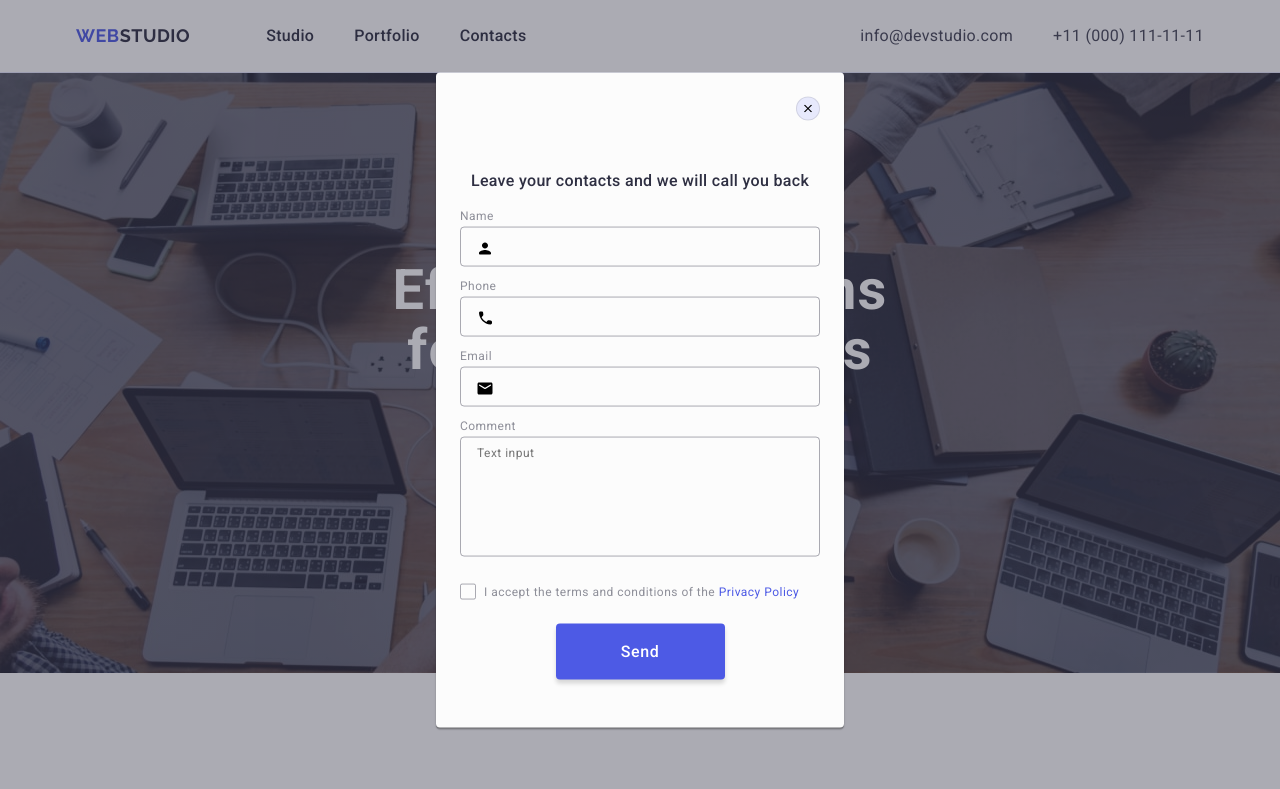
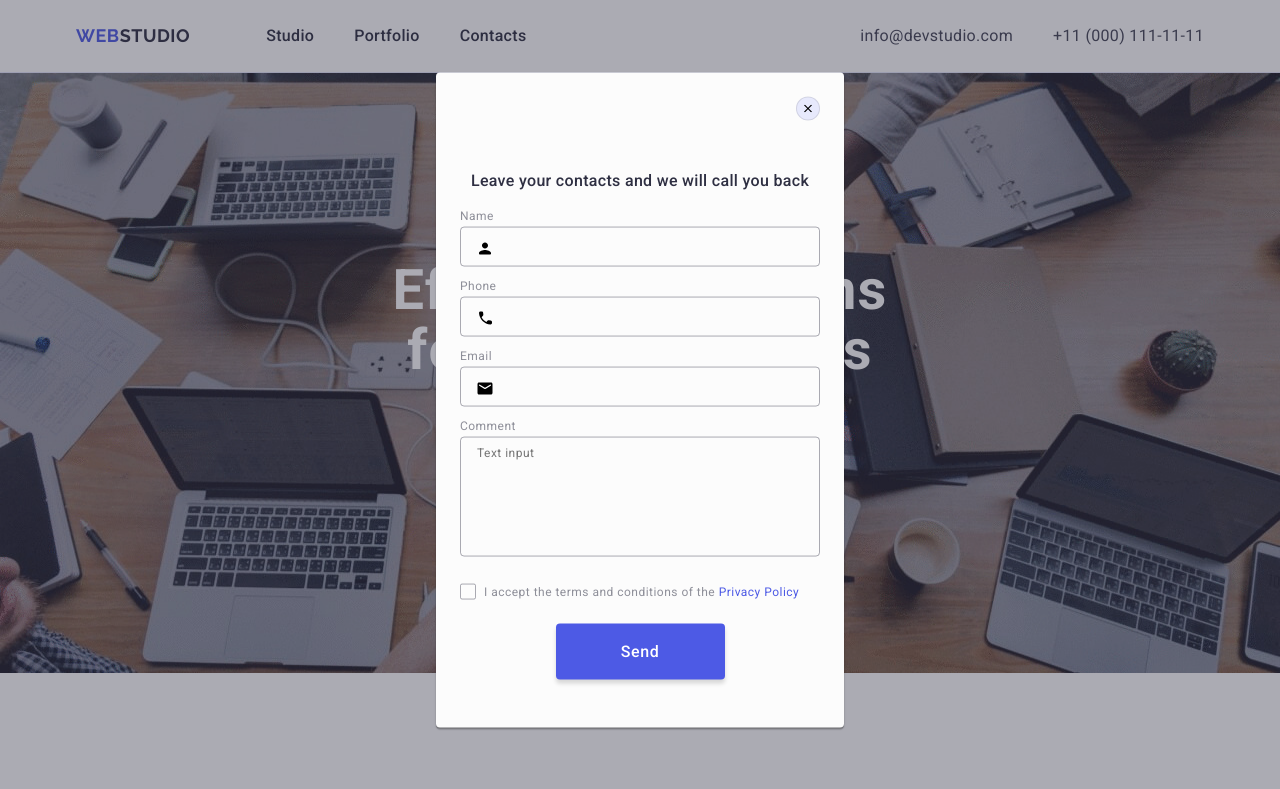
Before and after one commit to Anatolii-Udalov/goit-markup-hw-05, a plain HTML site: page index.html in a window 1280 px wide. Shown: the top 789 px of the page. Drawn offline with nearby package versions, Linux system fonts and the light colour scheme.

Commit message:
update_hero

```diff
--- a/css/styles.css
+++ b/css/styles.css
@@ -146,7 +146,7 @@ h6 {
 /* --------- --------- */
 /* ------ HERO-------- */
 .hero {
-    background-image: linear-gradient(180deg, rgba(46, 47, 66, 0.7), rgba(46, 47, 66, 0.7)), url(/images/people-office.jpg);
+    background-image: url(/images/imageedit.jpg), linear-gradient(180deg, rgba(46, 47, 66, 0.7), rgba(46, 47, 66, 0.7));
     max-width: 1440px;
     background-repeat: no-repeat;
     background-position: center;
```
Also changed, not shown: images/imageedit.jpg (added).
